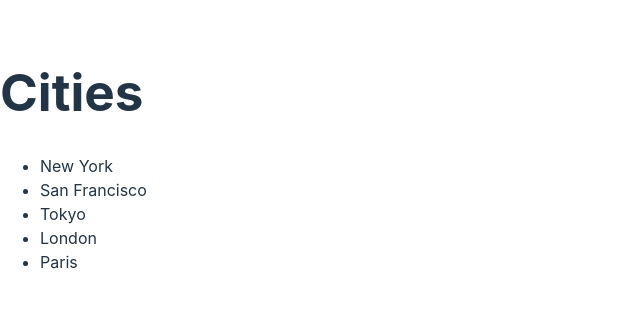
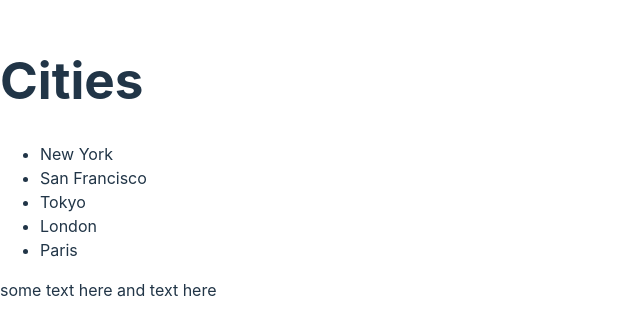
Before and after one commit to kurealnum/react-app, a React (Vite) app: page / in a window 1280 px wide. Shown: the part 240-576 px from the top of the page, without its empty margins (0-640 px from the left). Built offline with nearby package versions, Linux system fonts and the light colour scheme.

Commit message:
learned how to pass children through a component

```diff
--- a/src/App.tsx
+++ b/src/App.tsx
@@ -1,3 +1,4 @@
+import Alert from "./components/Alert";
 import ListGroup from "./components/ListGroup";
 
 function App() {
@@ -12,6 +13,11 @@ function App() {
         heading="Cities"
         onSelectItem={handleSelectItem}
       />
+      <Alert>
+        <div>
+          some text here <span>and text here</span>
+        </div>
+      </Alert>
     </div>
   );
 }
--- /dev/null
+++ b/src/components/Alert.tsx
@@ -0,0 +1,11 @@
+import { ReactNode } from "react";
+
+interface Props {
+  children: ReactNode;
+}
+
+const Alert = ({ children }: Props) => {
+  return <div>{children}</div>;
+};
+
+export default Alert;
```
